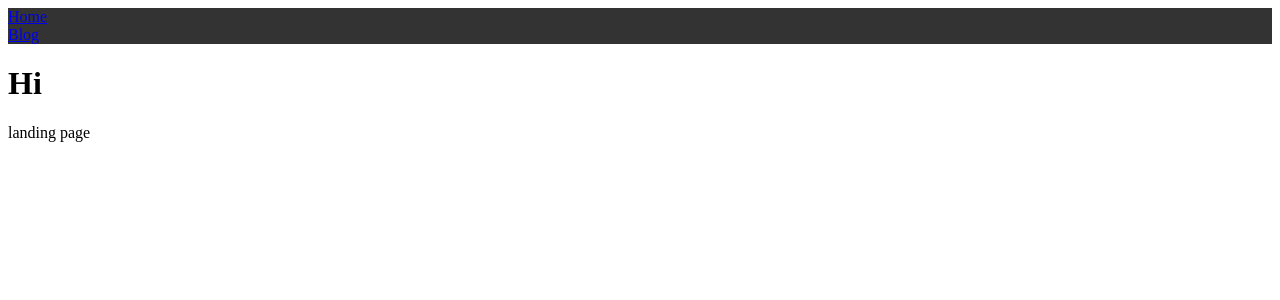
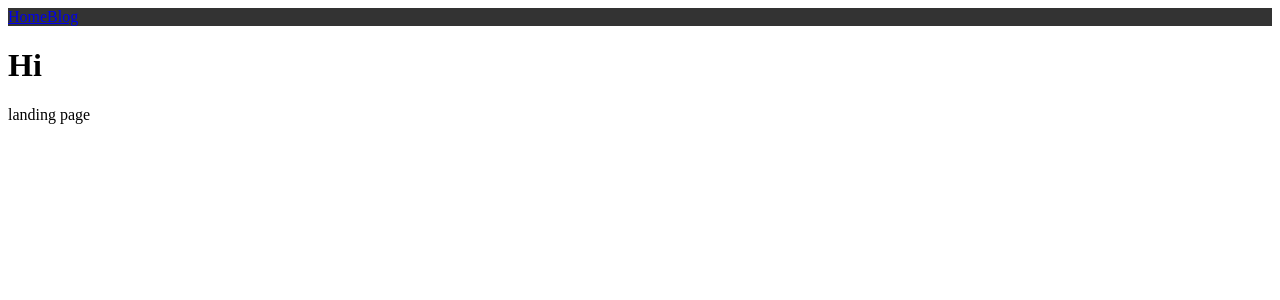
Before and after one commit to HCGK/HCGK.github.io, a Jekyll site: the page built from index.html, in a window 1280 px wide. Shown: the top 300 px of the page. Built offline with Jekyll 4.4.1, drawn with Linux system fonts in a browser that asks for light colours.

Commit message:
Update header.html

```diff
--- a/_includes/header.html
+++ b/_includes/header.html
@@ -3,8 +3,8 @@
     <nav>
       <ul id="menu">
         {% for i in site.data.menu %}
-          <li class="menu-item">
-            <a href="{{ i.url | prepend: site.baseurl }}">{{ i.text }}</a>
+          <li id="menu">
+            <a href="{{ i.url | prepend: site.baseurl }}" id="menu">{{ i.text }}</a>
           </li>
         {% endfor %}
       </ul>
```
